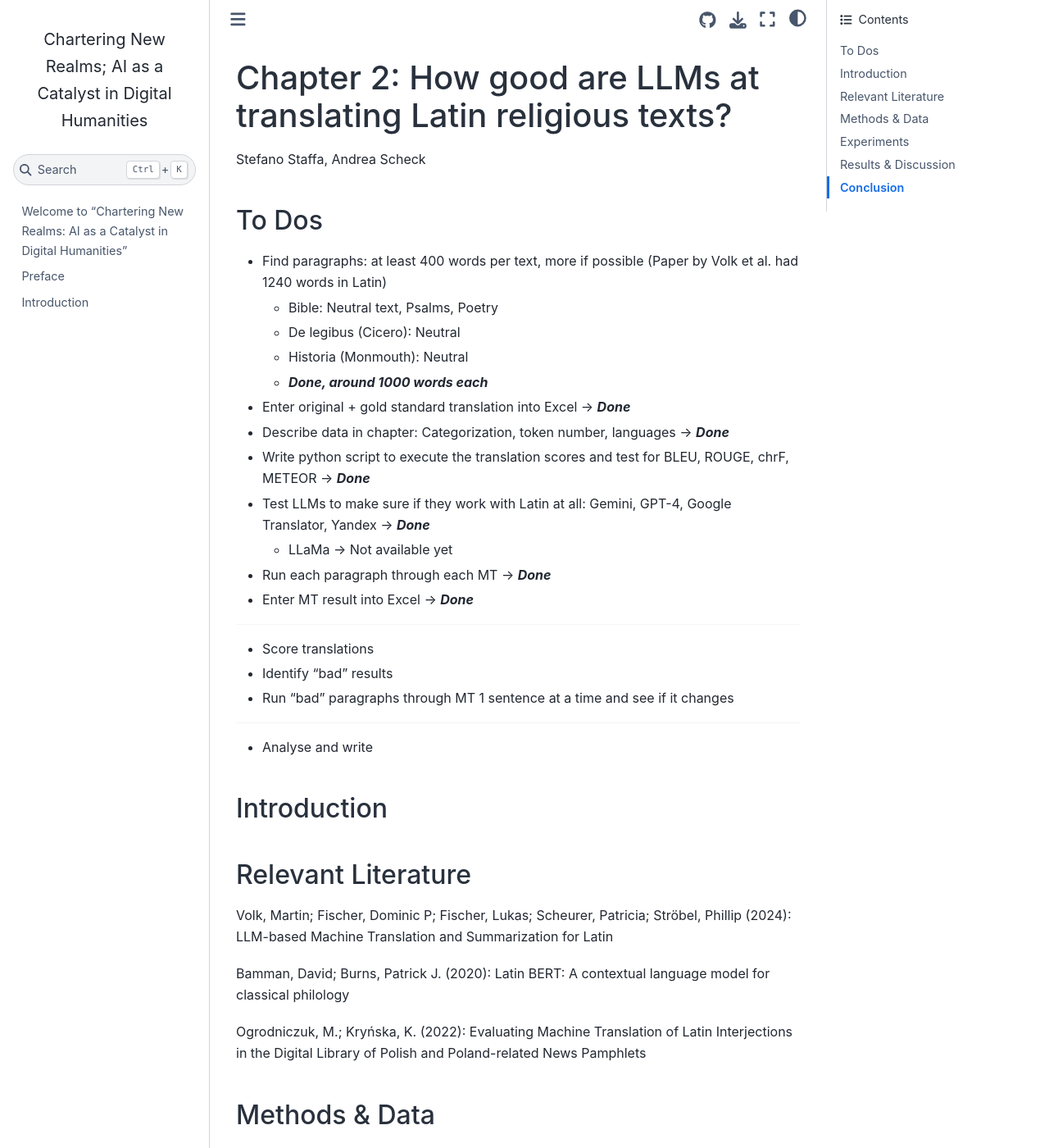
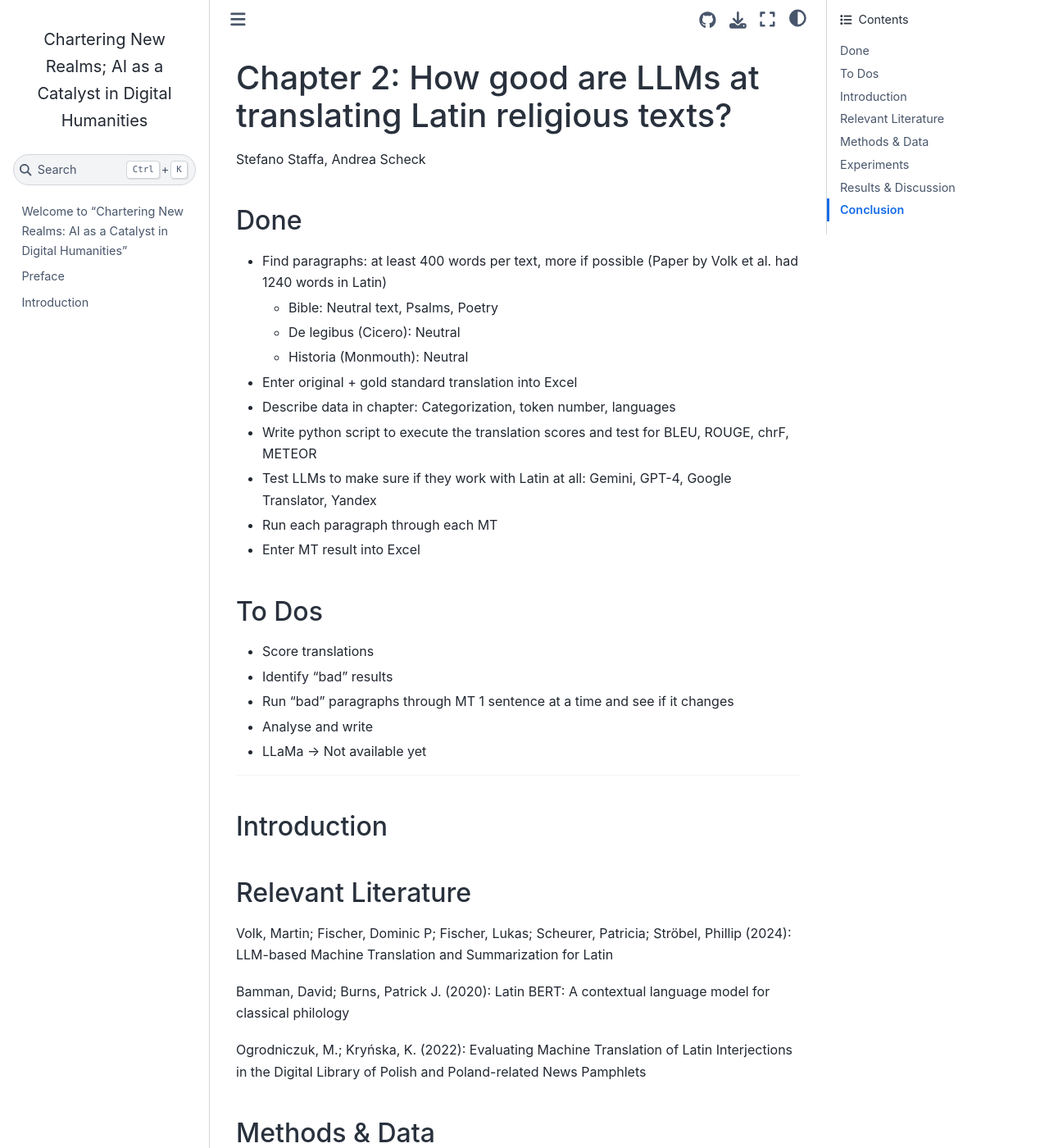
Before and after one commit to pstroe/chartering-new-realms-2024, a Jupyter Book: the page built from chapter2.md, in a window 1280 px wide and 1400 px high. Shown: the whole window at 82% size. Built offline with Jupyter Book 1.0.4 settings and Sphinx 7.4.7 and the Sphinx Book theme 1.1.4, drawn with Linux system fonts in a browser that asks for light colours; some of the changed text lies outside the part shown.

Commit message:
Update chapter2.md

```diff
--- a/chapter2.md
+++ b/chapter2.md
@@ -1,27 +1,25 @@
 # Chapter 2: How good are LLMs at translating Latin religious texts?
 Stefano Staffa, Andrea Scheck
 
-## To Dos
+### Done
 - Find paragraphs: at least 400 words per text, more if possible (Paper by Volk et al. had 1240 words in Latin)
 	- Bible: Neutral text, Psalms, Poetry
 	- De legibus (Cicero): Neutral
 	- Historia (Monmouth): Neutral
-	- ***Done, around 1000 words each***
-- Enter original + gold standard translation into Excel -> ***Done***
-- Describe data in chapter: Categorization, token number, languages -> ***Done***
-- Write python script to execute the translation scores and test for BLEU, ROUGE, chrF, METEOR -> ***Done***
-- Test LLMs to make sure if they work with Latin at all: Gemini, GPT-4, Google Translator, Yandex -> ***Done***
-	- LLaMa -> Not available yet
-- Run each paragraph through each MT -> ***Done***
-- Enter MT result into Excel -> ***Done***
+- Enter original + gold standard translation into Excel
+- Describe data in chapter: Categorization, token number, languages
+- Write python script to execute the translation scores and test for BLEU, ROUGE, chrF, METEOR
+- Test LLMs to make sure if they work with Latin at all: Gemini, GPT-4, Google Translator, Yandex
+- Run each paragraph through each MT
+- Enter MT result into Excel
 
----
+### To Dos
 - Score translations
 - Identify "bad" results
 - Run "bad" paragraphs through MT 1 sentence at a time and see if it changes
-
+- Analyse and write
+- LLaMa -> Not available yet
 ---
-- Analyse and write
 
 ## Introduction
 
```
Also changed, not shown: other parts of chapter2.md (+1 -2 lines).
